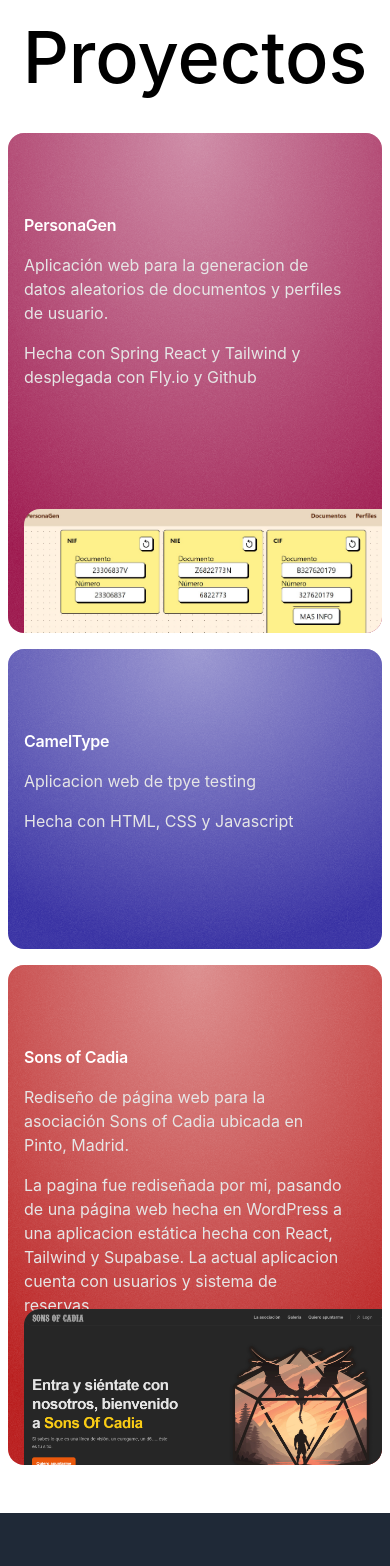
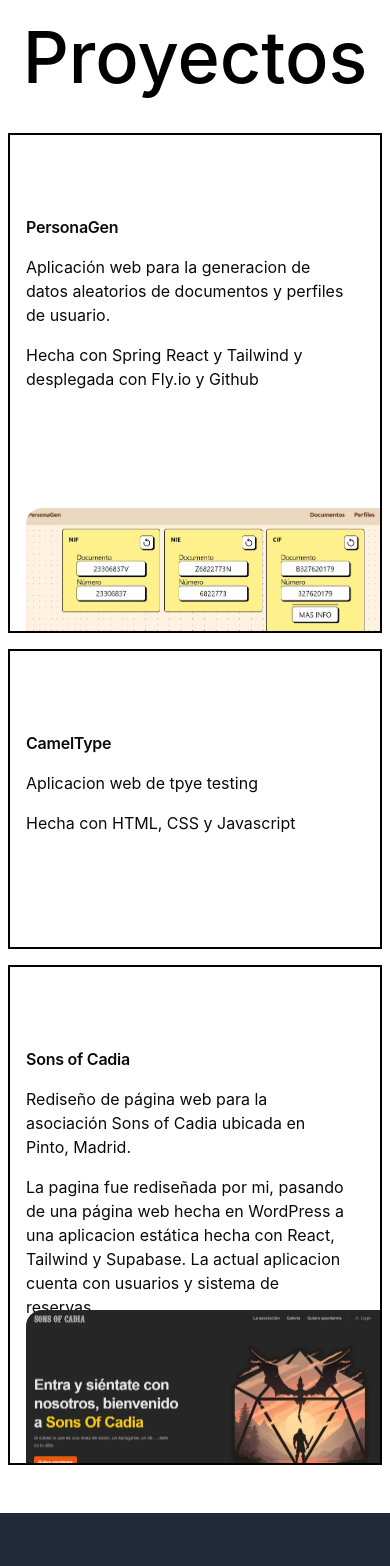
Before and after one commit to jorgegonzalezpiedra/jorgegonzalez.dev, a React (Vite) app: page / in a window 390 px wide. Shown: the part 7240-8806 px from the top of the page. Built offline with nearby package versions, Linux system fonts and the light colour scheme.

Commit message:
Hide scrollbar on chrome Change styles of poyects

```diff
--- a/src/components/ui/wobble-card.jsx
+++ b/src/components/ui/wobble-card.jsx
@@ -34,13 +34,13 @@ export const WobbleCard = ({
         transition: "transform 0.1s ease-out",
       }}
       className={cn(
-        "mx-auto w-full bg-indigo-800  relative rounded-2xl overflow-hidden",
+        "mx-auto w-full bg-indigo-800  relative  overflow-hidden",
         containerClassName
       )}
     >
       <a href={link}>
         <div
-          className="relative  h-full [background-image:radial-gradient(88%_100%_at_top,rgba(255,255,255,0.5),rgba(255,255,255,0))]  sm:mx-0 sm:rounded-2xl overflow-hidden"
+          className="relative  h-full sm:mx-0  overflow-hidden"
           style={{
             boxShadow:
               "0 10px 32px rgba(34, 42, 53, 0.12), 0 1px 1px rgba(0, 0, 0, 0.05), 0 0 0 1px rgba(34, 42, 53, 0.05), 0 4px 6px rgba(34, 42, 53, 0.08), 0 24px 108px rgba(47, 48, 55, 0.10)",
--- a/src/index.css
+++ b/src/index.css
@@ -11,3 +11,8 @@
     -webkit-font-smoothing: antialiased;
     -moz-osx-font-smoothing: grayscale;
 }
+
+/* Hide scrollbar for Chrome, Safari and Opera */
+body::-webkit-scrollbar {
+    display: none;
+}
--- a/src/sections/projects/Projects.jsx
+++ b/src/sections/projects/Projects.jsx
@@ -13,19 +13,19 @@ const Projects = () => {
       </div>
       <div className="grid grid-cols-1 lg:grid-cols-3 gap-4 max-w-7xl mx-auto w-full mt-10">
         <WobbleCard
-          containerClassName="col-span-1 lg:col-span-2 h-full bg-pink-800 min-h-[500px] lg:min-h-[300px]"
+          containerClassName="col-span-1 lg:col-span-2 h-full bg-white dark:border-white dark:bg-gray-800 border-black border-2 min-h-[500px] lg:min-h-[300px]"
           className=""
           link={"https://jorgegonzalezpiedra.github.io/personagen-v2-frontend/"}
         >
           <div className="max-w-xs">
-            <h2 className="text-left text-balance text-base md:text-xl lg:text-3xl font-semibold tracking-[-0.015em] text-white">
+            <h2 className="text-left text-balance text-base md:text-xl lg:text-3xl font-semibold tracking-[-0.015em] dark:text-white">
               PersonaGen
             </h2>
-            <p className="mt-4 text-left  text-base/6 text-neutral-200">
+            <p className="mt-4 text-left  text-base/6 dark:text-white">
               Aplicación web para la generacion de datos aleatorios de
               documentos y perfiles de usuario.
             </p>
-            <p className="mt-4 text-left  text-base/6 text-neutral-200">
+            <p className="mt-4 text-left  text-base/6 dark:text-white">
               Hecha con Spring React y Tailwind y desplegada con Fly.io y Github
             </p>
           </div>
@@ -38,42 +38,45 @@ const Projects = () => {
           />
         </WobbleCard>
         <WobbleCard
-          containerClassName="col-span-1 min-h-[300px]"
+          containerClassName="col-span-1 min-h-[300px] bg-white dark:border-white dark:bg-gray-800 border-black border-2"
           link={"https://jorgegonzalezpiedra.github.io/camel-type/"}
         >
-          <h2 className="max-w-80  text-left text-balance text-base md:text-xl lg:text-3xl font-semibold tracking-[-0.015em] text-white">
+          <h2 className="max-w-80  text-left text-balance text-base md:text-xl lg:text-3xl font-semibold tracking-[-0.015em] dark:text-white">
             CamelType
           </h2>
-          <p className="mt-4 max-w-[26rem] text-left  text-base/6 text-neutral-200">
+          <p className="mt-4 max-w-[26rem] text-left  text-base/6 dark:text-white">
             Aplicacion web de tpye testing
           </p>
-          <p className="mt-4 max-w-[26rem] text-left  text-base/6 text-neutral-200">
+          <p className="mt-4 max-w-[26rem] text-left  text-base/6 dark:text-white">
             Hecha con HTML, CSS y Javascript
           </p>
         </WobbleCard>
         <WobbleCard
-          containerClassName="col-span-1 lg:col-span-3 h-full bg-red-700 min-h-[500px] lg:min-h-[300px]"
+          containerClassName="col-span-1 lg:col-span-3 h-full bg-red-700 min-h-[500px] lg:min-h-[300px] bg-white dark:border-white dark:bg-gray-800 border-black border-2"
           className=""
           link={"https://sonsofcadia.vercel.app/"}
         >
           <div className="max-w-xs">
-            <h2 className="text-left text-balance text-base md:text-xl lg:text-3xl font-semibold tracking-[-0.015em] text-white">
+            <h2 className="text-left text-balance text-base md:text-xl lg:text-3xl font-semibold tracking-[-0.015em] dark:text-white">
               Sons of Cadia
             </h2>
-            <p className="mt-4 text-left  text-base/6 text-neutral-200">
-              Rediseño de página web para la asociación Sons of Cadia ubicada en Pinto, Madrid.
+            <p className="mt-4 text-left  text-base/6 dark:text-white">
+              Rediseño de página web para la asociación Sons of Cadia ubicada en
+              Pinto, Madrid.
             </p>
-            <p className="mt-4 text-left  text-base/6 text-neutral-200">
-              La pagina fue rediseñada por mi, pasando de una página web hecha en WordPress
-              a una aplicacion estática hecha con React, Tailwind y Supabase. La actual aplicacion cuenta con usuarios y sistema de reservas
+            <p className="mt-4 text-left  text-base/6 dark:text-white">
+              La pagina fue rediseñada por mi, pasando de una página web hecha
+              en WordPress a una aplicacion estática hecha con React, Tailwind y
+              Supabase. La actual aplicacion cuenta con usuarios y sistema de
+              reservas
             </p>
           </div>
           <img
             src={sonsofcadia}
-            width={600}
+            width={700}
             height={600}
             alt="linear demo"
-            className="absolute -right-4 lg:-right-[5%] filter -bottom-10 object-contain rounded-2xl"
+            className="absolute -right-4 lg:-right-[2%] filter -bottom-10 object-contain rounded-2xl"
           />
         </WobbleCard>
       </div>
```
